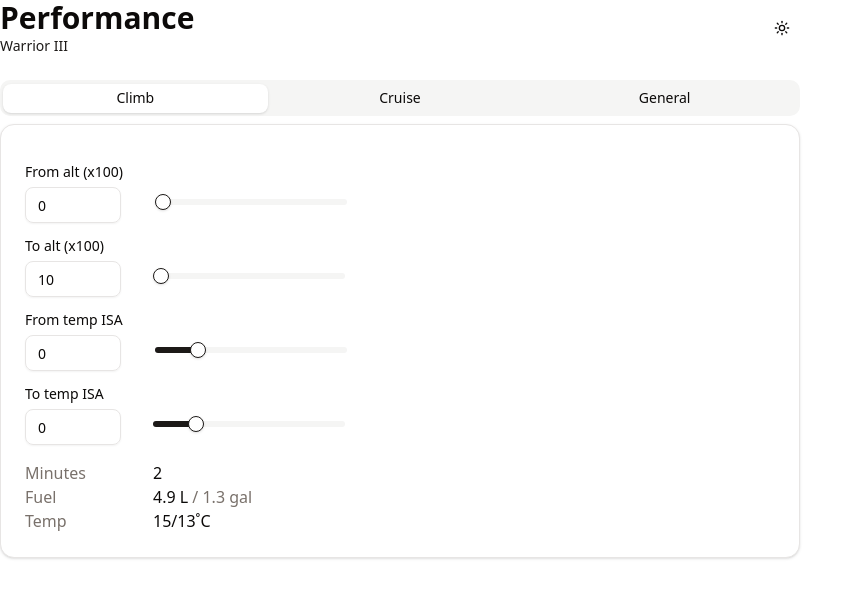
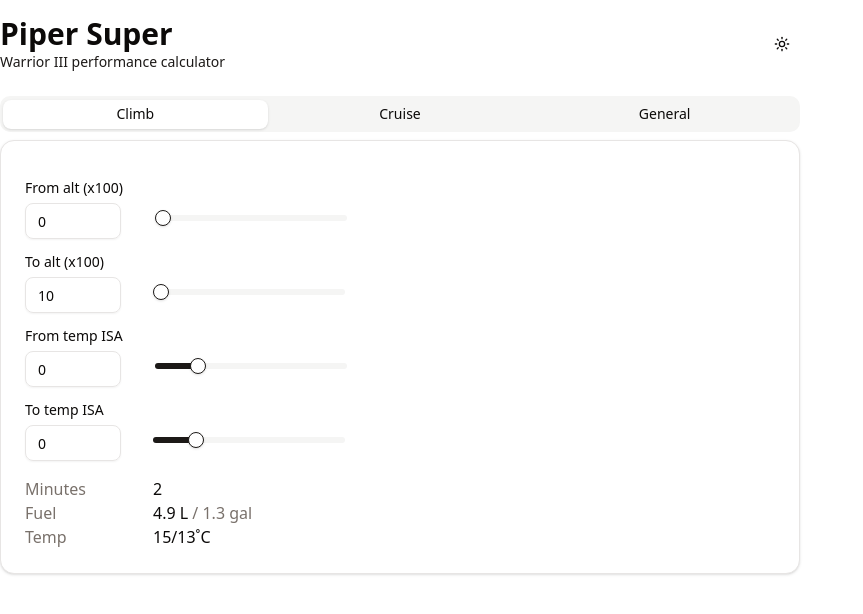
Before and after one commit to julietrb1/piper-super, a Next.js app: page / in a window 1280 px wide. Shown: the top 614 px of the page, without its empty margins (0-863 px from the left). Built offline with nearby package versions, Linux system fonts and the light colour scheme.

Commit message:
Set page title

```diff
--- a/app/layout.tsx
+++ b/app/layout.tsx
@@ -2,7 +2,6 @@
 import { Geist, Geist_Mono } from "next/font/google";
 import "./globals.css";
 import { ThemeProvider } from "@/components/theme-provider";
-import Head from "next/head";
 
 const geistSans = Geist({
   variable: "--font-geist-sans",
@@ -15,8 +14,8 @@
 });
 
 export const metadata: Metadata = {
-  title: "Create Next App",
-  description: "Generated by create next app",
+  title: "Piper Super: Warrior performance",
+  description: "Warrior III performance calculator",
 };
 
 export default function RootLayout({
@@ -26,9 +25,6 @@
 }>) {
   return (
     <html lang="en">
-      <Head>
-        <title>Piper Super - Warrior III Performance Calculator</title>
-      </Head>
       <body
         className={`${geistSans.variable} ${geistMono.variable} antialiased`}
       >
--- a/app/page.tsx
+++ b/app/page.tsx
@@ -1,21 +1,23 @@
-"use client"
+"use client";
 
-import {Tabs, TabsContent, TabsList, TabsTrigger} from "@/components/ui/tabs";
-import {Card, CardContent} from "@/components/ui/card";
-import {ClimbCalc} from "@/components/climb-calc";
-import {CruiseCalc} from "@/components/cruise-calc";
-import {PerformanceTable} from "@/components/performance-table";
+import { Tabs, TabsContent, TabsList, TabsTrigger } from "@/components/ui/tabs";
+import { Card, CardContent } from "@/components/ui/card";
+import { ClimbCalc } from "@/components/climb-calc";
+import { CruiseCalc } from "@/components/cruise-calc";
+import { PerformanceTable } from "@/components/performance-table";
 
 import { ThemeToggle } from "@/components/theme-toggle";
 
 export default function Home() {
   return (
-    <div className="container mx-auto">
+    <div className="container mx-auto pt-4">
       <div className="flex flex-col space-y-6 max-w-[800px]">
         <div className="flex justify-between items-center">
           <div>
-            <h1 className="text-3xl font-bold">Performance</h1>
-            <p className="text-sm text-secondary-foreground">Warrior III</p>
+            <h1 className="text-3xl font-bold">Piper Super</h1>
+            <p className="text-sm text-secondary-foreground">
+              Warrior III performance calculator
+            </p>
           </div>
           <ThemeToggle />
         </div>
```
